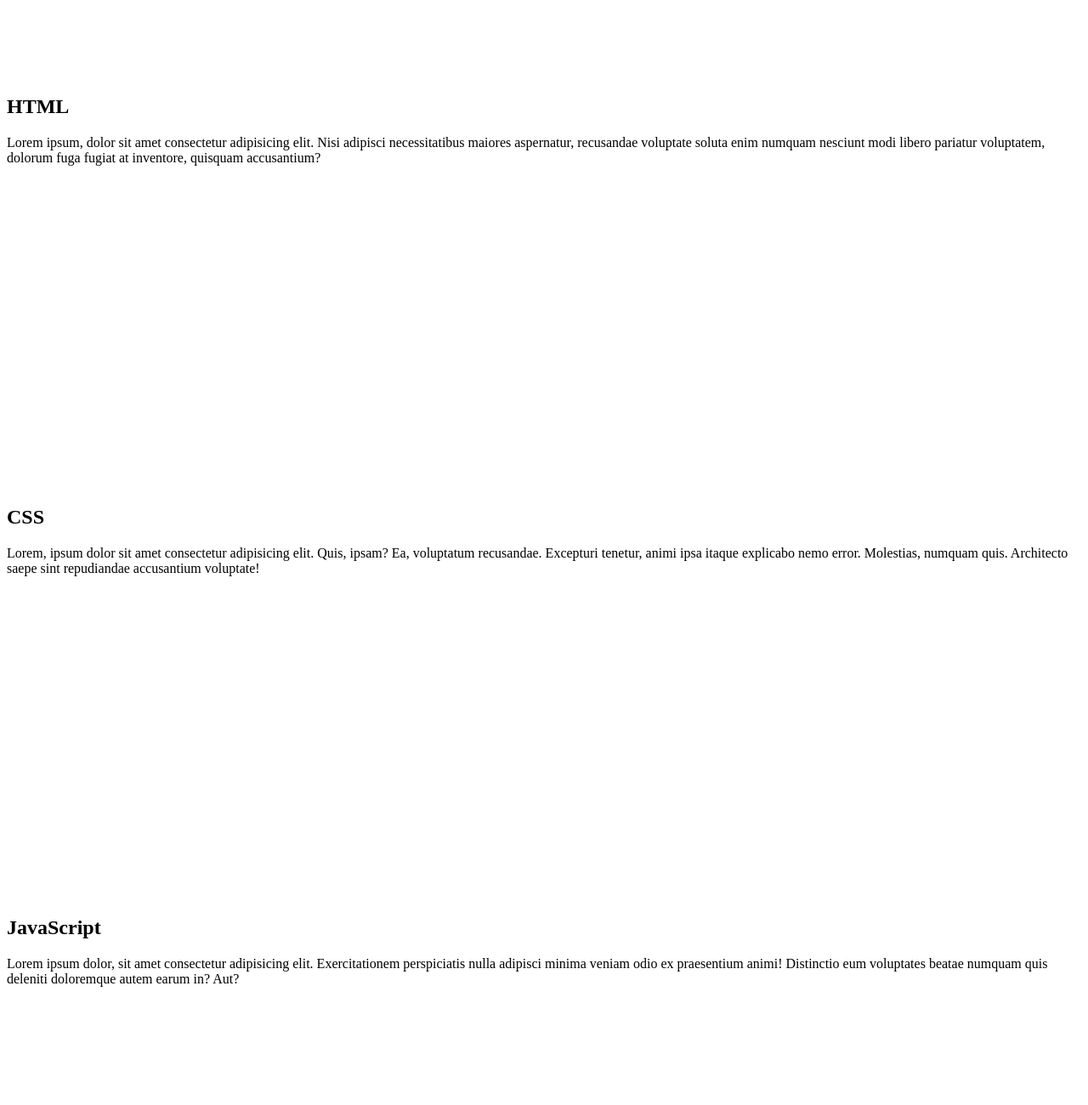
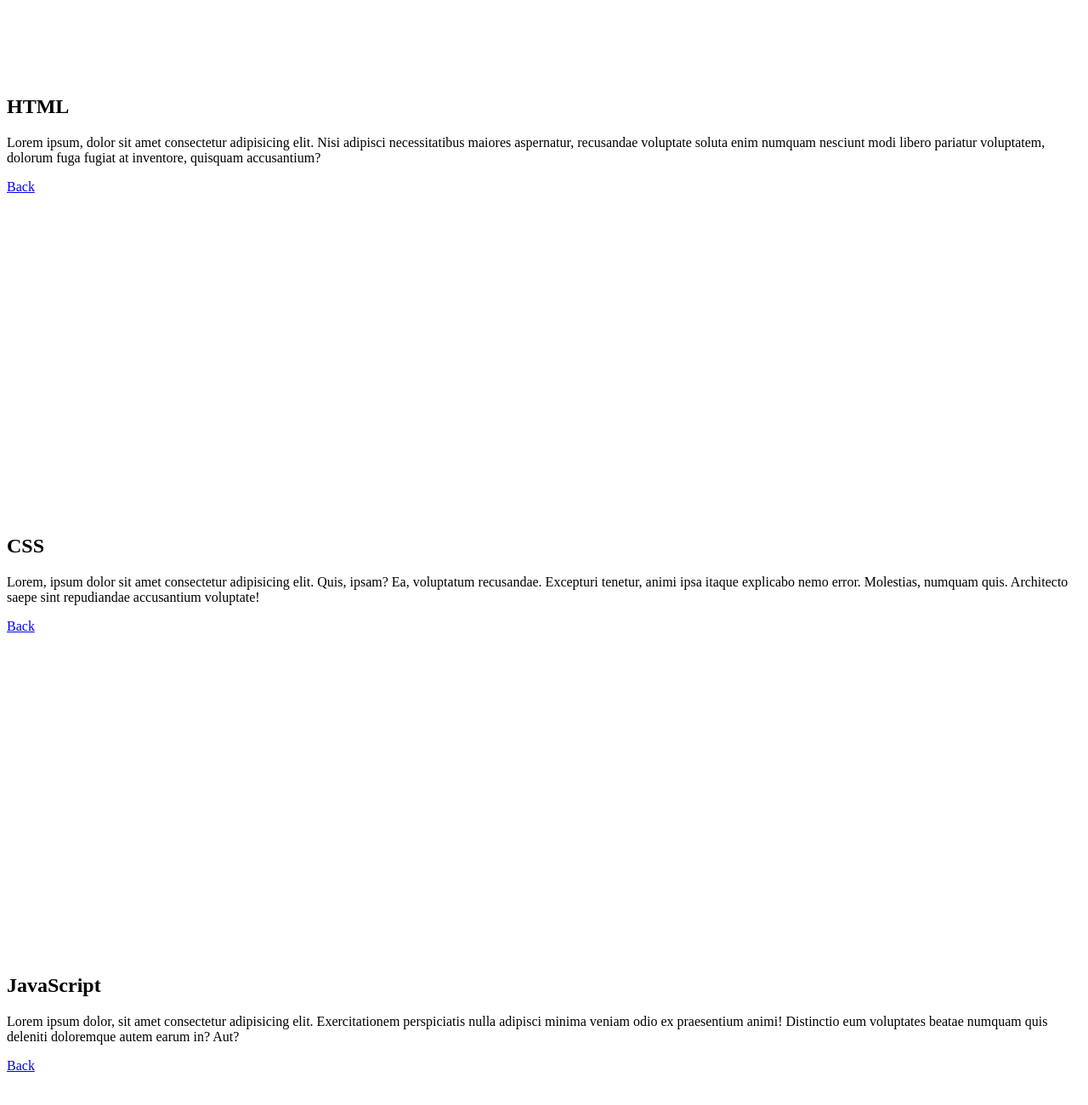
Before and after one commit to tandreycruz/DM121-assets, a plain HTML site: page html/links/anchor/index.html in a window 1280 px wide. Shown: the part 422-1722 px from the top of the page at 85% size. Drawn offline with Linux system fonts and the light colour scheme.

Commit message:
Ancora em links

```diff
--- a/html/links/anchor/index.html
+++ b/html/links/anchor/index.html
@@ -15,7 +15,7 @@
     </style>
 </head>
 <body>
-    <h1>Web Development</h1>
+    <h1 id="start">Web Development</h1>
     <nav>
         <ul>
             <li><a href="#html-section">HTML</a></li>
@@ -27,14 +27,17 @@
         <section id="html-section">
             <h2>HTML</h2>
             <p>Lorem ipsum, dolor sit amet consectetur adipisicing elit. Nisi adipisci necessitatibus maiores aspernatur, recusandae voluptate soluta enim numquam nesciunt modi libero pariatur voluptatem, dolorum fuga fugiat at inventore, quisquam accusantium?</p>
+            <a href="#start">Back</a>
         </section>
         <section id="css-section">
             <h2>CSS</h2>
             <p>Lorem, ipsum dolor sit amet consectetur adipisicing elit. Quis, ipsam? Ea, voluptatum recusandae. Excepturi tenetur, animi ipsa itaque explicabo nemo error. Molestias, numquam quis. Architecto saepe sint repudiandae accusantium voluptate!</p>
+            <a href="#start">Back</a>
         </section>
         <section id="js-section">
             <h2>JavaScript</h2>
             <p>Lorem ipsum dolor, sit amet consectetur adipisicing elit. Exercitationem perspiciatis nulla adipisci minima veniam odio ex praesentium animi! Distinctio eum voluptates beatae numquam quis deleniti doloremque autem earum in? Aut?</p>
+            <a href="#start">Back</a>
         </section>
     </main>
 </body>
```
